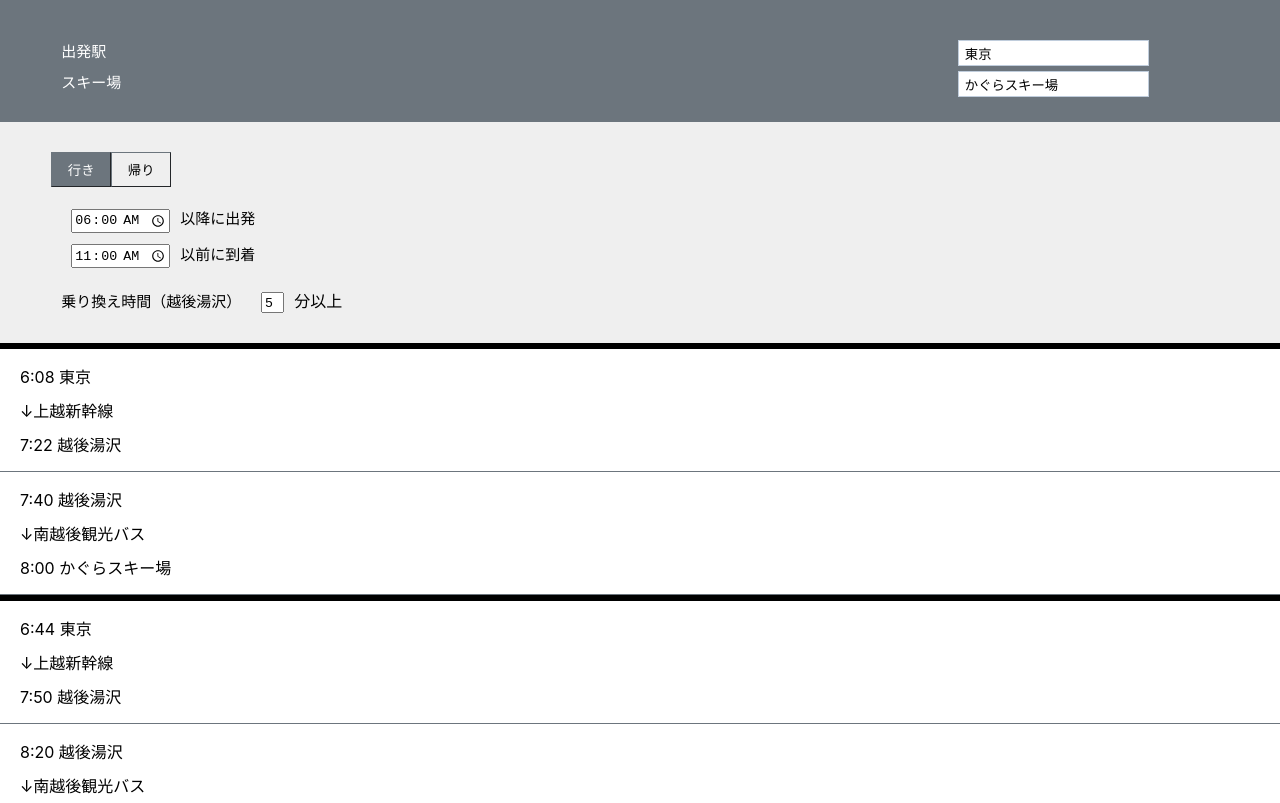
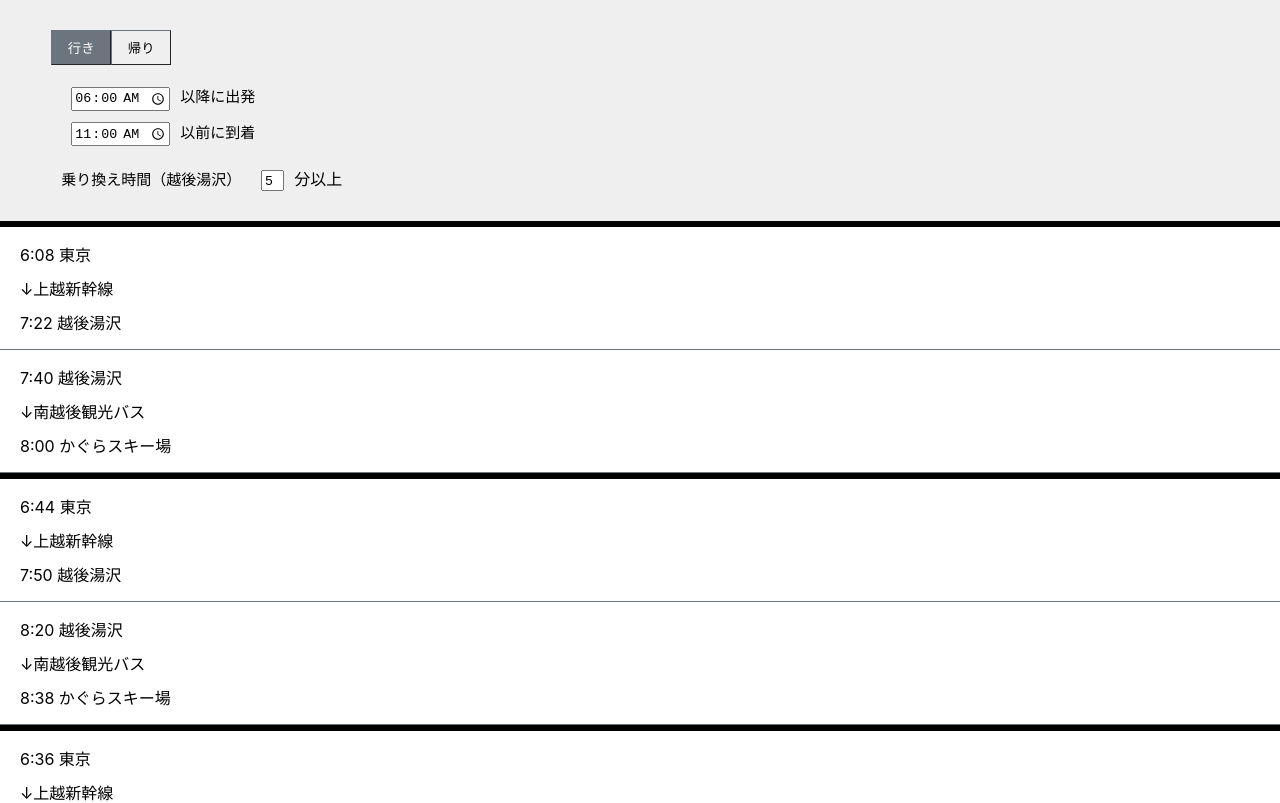
Before and after one commit to knogu/way2ski, a React (Create React App) app: page / in a window 1280 px wide. Shown: the top 803 px of the page. Built offline with nearby package versions, Linux system fonts and the light colour scheme; the HTML template or start-up script is replaced by a standard one.

Commit message:
Comment out PlaceAndDateQuery temporarily

```diff
--- a/src/App.tsx
+++ b/src/App.tsx
@@ -59,14 +59,14 @@
 
   return (
     <>
-      <section className="main-date-place-query">
+      {/* <section className="main-date-place-query">
         <div className='container'>
           <div className='query-group'>
             <p><label htmlFor="hometown-station" className="query-key">出発駅</label><input id="hometown-station" type="text" value={placeDateQuery.hometownStation} onChange={handleHometownStationChange}></input></p>
             <p><label htmlFor="ski-resort" className="query-key">スキー場</label><input id="ski-resort" type="text" value={placeDateQuery.skiResort} onChange={handleSkiResortChange}></input></p>
           </div>
         </div>
-      </section>
+      </section> */}
 
       <section className="main-results-and-detailed-query">
       <div className='container'>
```
